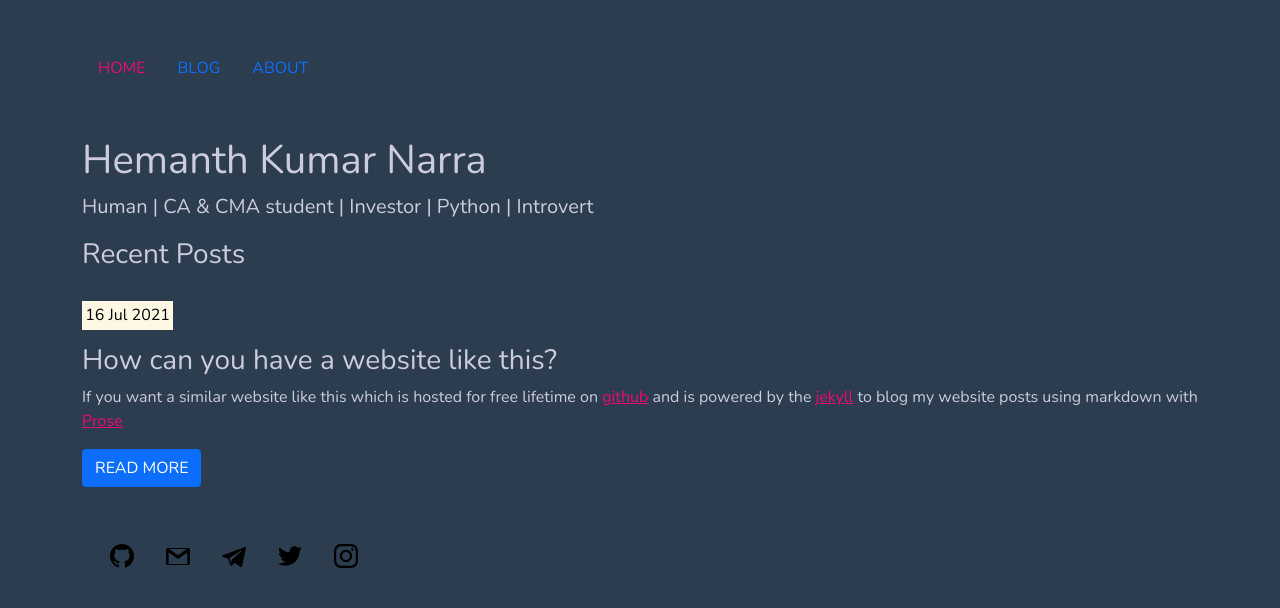
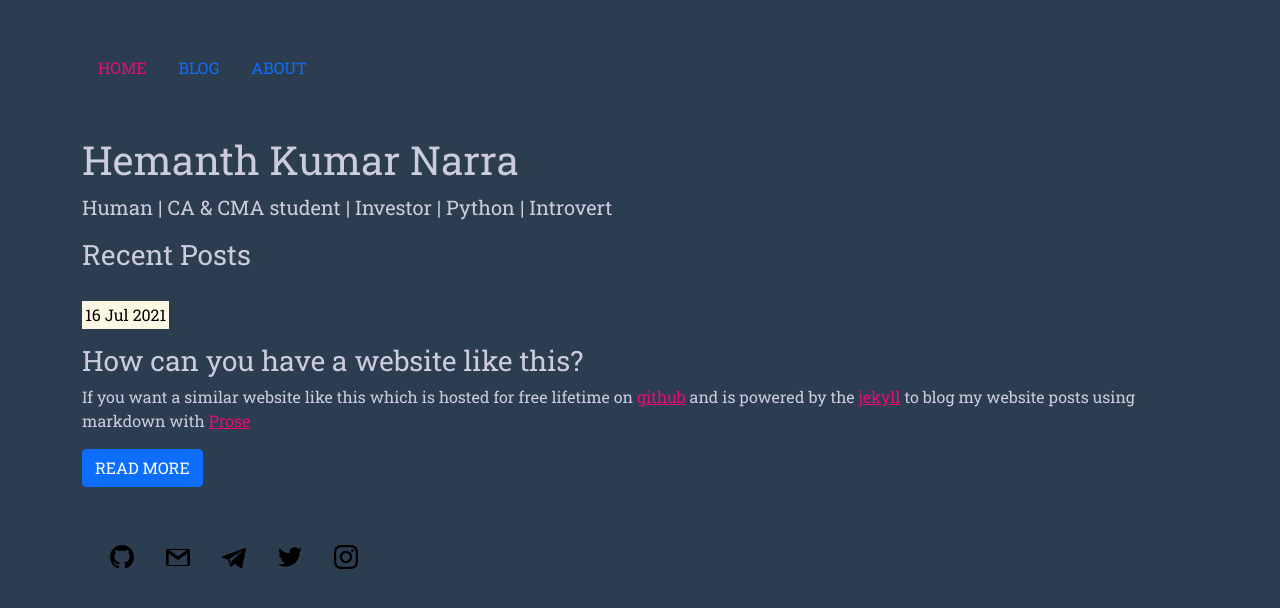
Before and after one commit to hemanthnarra/hemanthnarra.github.io, a Jekyll site: the page built from index.html, in a window 1280 px wide. Shown: the top 608 px of the page. Built offline with Jekyll 4.4.1, drawn with Linux system fonts in a browser that asks for light colours.

Commit message:
Update main.css

```diff
--- a/css/main.css
+++ b/css/main.css
@@ -1,9 +1,11 @@
 @import url('https://fonts.googleapis.com/css2?family=Nunito&display=swap');
+
+@import url('https://fonts.googleapis.com/css2?family=Roboto+Slab&display=swap');
 
 body {
     background-color: #2b3d4f;
     color: #ccd;
-    font-family: 'Nunito', sans-serif;
+    font-family: 'Roboto Slab', serif;
 }
 a {
     color: #ed0978;
```
